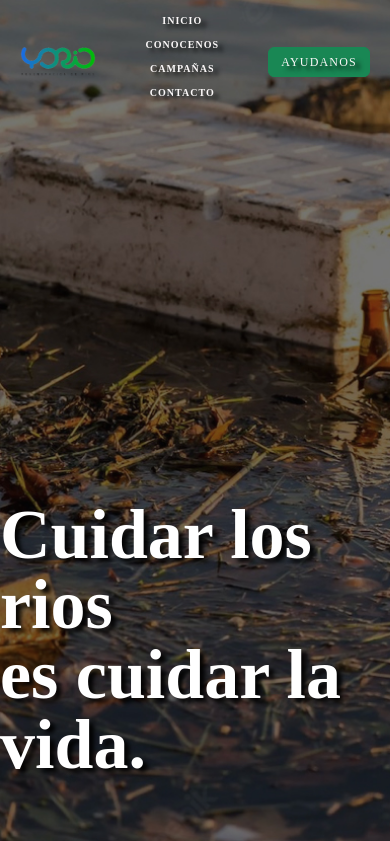
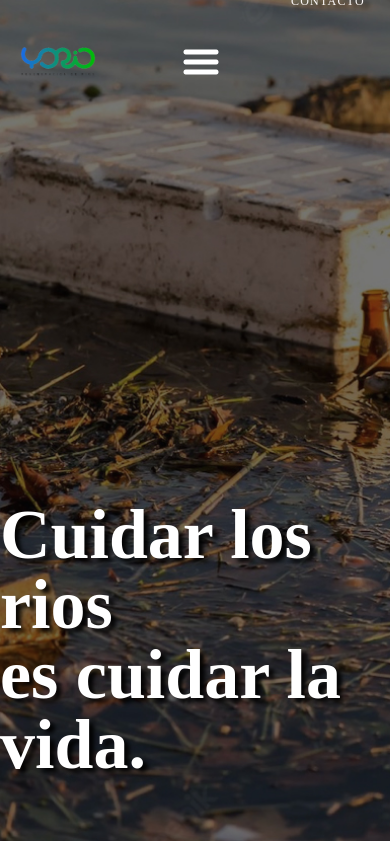
Before and after one commit to agufernndez/proyectoYorio, a website: page index.html in a window 390 px wide. Shown: the top 841 px of the page. Drawn offline with nearby package versions, Linux system fonts and the light colour scheme; a web font is replaced by a local one.

Commit message:
menu responsive terinado

```diff
--- a/index.html
+++ b/index.html
@@ -15,11 +15,14 @@
     data-aos-duration="3000">
             <img class="header__logo" src="./img/YORIO SIN FONDO BLANCO copia.png" alt="Logo Yorio">
             <!-- div para foto de menu hamburguesa -->
-            <!-- <div id="toggle-menu" class="toggle-menu">
-                <img src="./img/menuHamburguesa.png" alt="">
+            <!-- <div>
+                <p class="menuText">MENU</p>
             </div> -->
+            <div id="toggle-menu" class="toggle-menu">
+                <img src="./img/menuHamburguesa.png" alt="menuHamburguesa">
+            </div>
             <nav class="header__nav" >
-                <ul class="nav__list">
+                <ul class="nav__list" id="nav__list">
                     <li class="nav__list-item">
                         <a class="nav__list-link" href="/index.html">INICIO</a>
                     </li>
@@ -60,6 +63,8 @@
     <script>
         AOS.init();
      </script>
+         <script src="menu.js"></script>
+
     <script src="https://cdn.jsdelivr.net/npm/@popperjs/core@2.11.5/dist/umd/popper.min.js" integrity="sha384-Xe+8cL9oJa6tN/veChSP7q+mnSPaj5Bcu9mPX5F5xIGE0DVittaqT5lorf0EI7Vk" crossorigin="anonymous"></script>
     <script src="https://cdn.jsdelivr.net/npm/bootstrap@5.2.0-beta1/dist/js/bootstrap.min.js" integrity="sha384-kjU+l4N0Yf4ZOJErLsIcvOU2qSb74wXpOhqTvwVx3OElZRweTnQ6d31fXEoRD1Jy" crossorigin="anonymous"></script>
 </body>
--- /dev/null
+++ b/menu.js
@@ -0,0 +1,5 @@
+const toggleMenuElement = document.getElementById("toggle-menu");
+const mainMenuElement = document.getElementById("nav__list");
+
+toggleMenuElement.addEventListener('click', ()=>{
+    mainMenuElement.classList.toggle('main-menu--show')});
--- a/scss/_header.scss
+++ b/scss/_header.scss
@@ -19,6 +19,10 @@
 box-sizing: border-box;
 }
 
+img{
+max-width: 100%;
+}
+
 .header {
   display: flex;
   flex-direction: row;
@@ -31,8 +35,18 @@
 
     .header__logo{
     height: 50px;
-      margin-left: 20px;
+    margin-left: 30px;
     }
+
+    // .menuText{
+    //   width: fit-content;
+    //   color: #FBF8F8;
+    //   font-family: R regular;
+    //   font-size: 17px;
+    //   letter-spacing: 0.1em;
+    //   font-variant: small-caps;
+    //   text-shadow: 5px 4px 4px rgba(0, 0, 0, 0.9);
+    // }
 
 
 
@@ -40,18 +54,14 @@
       list-style: none;
       display: flex;
       flex-direction: row;
-        width: 600px;
+      width: 500px;
       padding: 0%;
       justify-content: space-between;
-        // align-items: center;
 
       .nav__list-link{
-
         color: #FBF8F8;
         text-decoration: none;
         font-family: R regular;
-          font-style: normal;
-          font-weight: 600;
         font-size: 12px;
         letter-spacing: 0.1em;
         font-variant: small-caps;
@@ -61,14 +71,13 @@
 
   #header__button {
     height: 45px;
-    margin-right: 20px;
+    margin-right: 30px;
     color: #FBF8F8;
     font-family: R regular;
     font-size: 15px;
     letter-spacing: 0.1em;
     font-variant: small-caps;
     text-shadow: 5px 4px 4px rgba(0, 0, 0, 0.9);
-
   }
 }
 
@@ -83,8 +92,14 @@
 @media screen and (max-width: 920px) {
   .header {
       .nav__list{
-          width: 400px;
+        width: 350px;
       }
+  }
+}
+
+@media screen and (min-width: 768px){
+  .toggle-menu {
+    display: none;
   }
 }
 
@@ -92,22 +107,34 @@
   .header {
     .header__logo{
         height: 40px;
+        margin: 20px;
+    }
+
+    .toggle-menu {
+      width: 40px;
+      filter: invert(1);
+      cursor: pointer;
     }
 
     .nav__list{
+        margin-top: 30px;
+        margin-right: 20px;
         flex-direction: column;
         width:fit-content;
         align-items: center;
+        transition: transform 0.3s;
+        transform: translateY(-110%);/*esto hace desaparecer el menu y que solo se vea el menu hamburguesa*/
+      }
 
-          .nav__list-link{
-            font-size: 10px;
-          }
+      .main-menu--show{
+          transform: translateY(0);
       }
 
       #header__button {
-          height: 30px;
-          font-size: 12px;
-          line-height:normal;
+        // en donde pongo el boton cuando se ve desde el celukar???? URG
+          display: none;
+      //   height: 35px;
+      //   font-size: 13px;
        }
   }
 }
--- a/scss/style.scss
+++ b/scss/style.scss
@@ -1,5 +1,6 @@
 // INDEX HEADER
 @import "header";
+// @import "nav";
 
 @font-face {
     font-family: R regular;
```
Also changed, not shown: css/main.css. Lines whose indentation alone changed are shown as unchanged.
